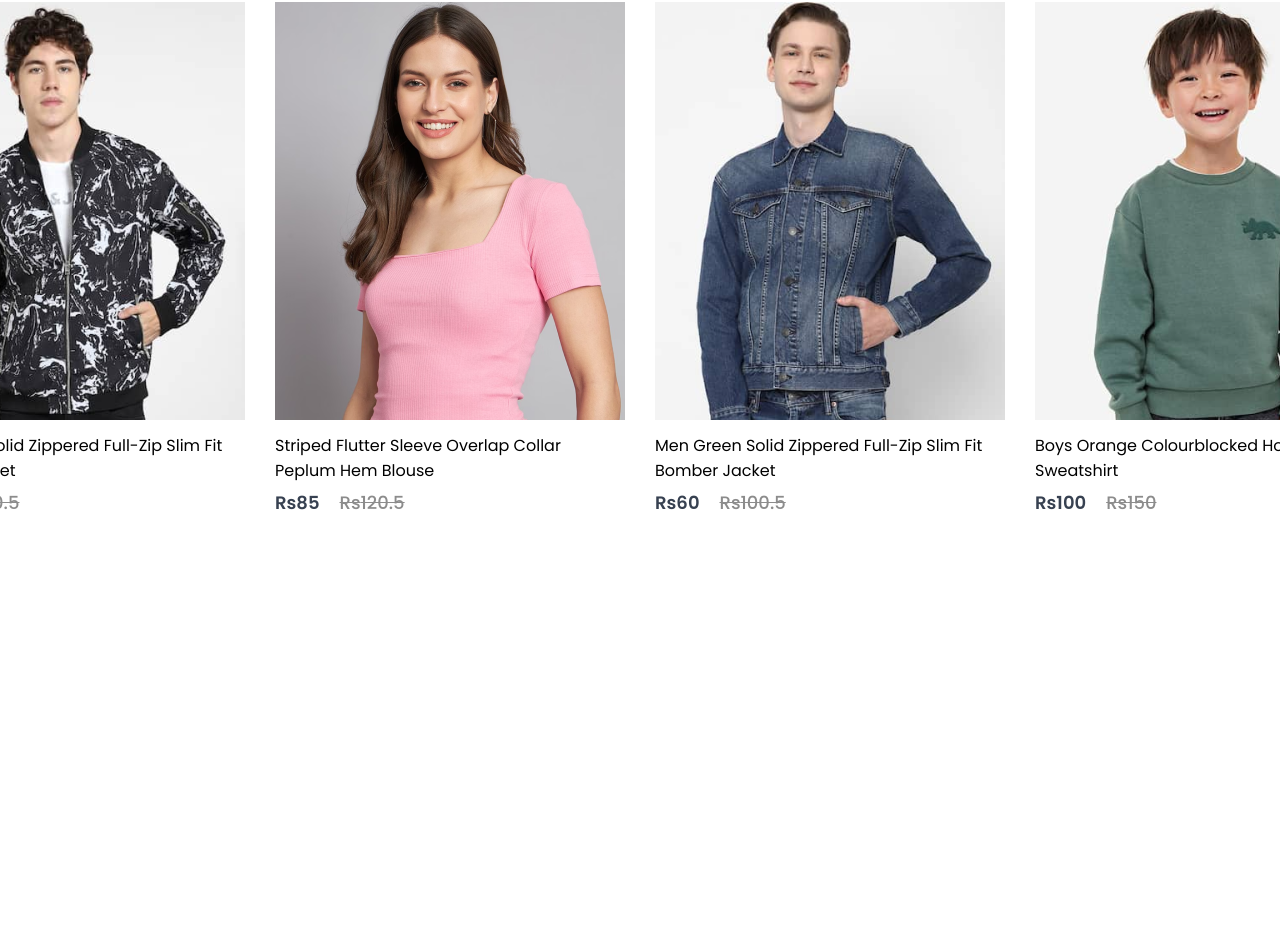
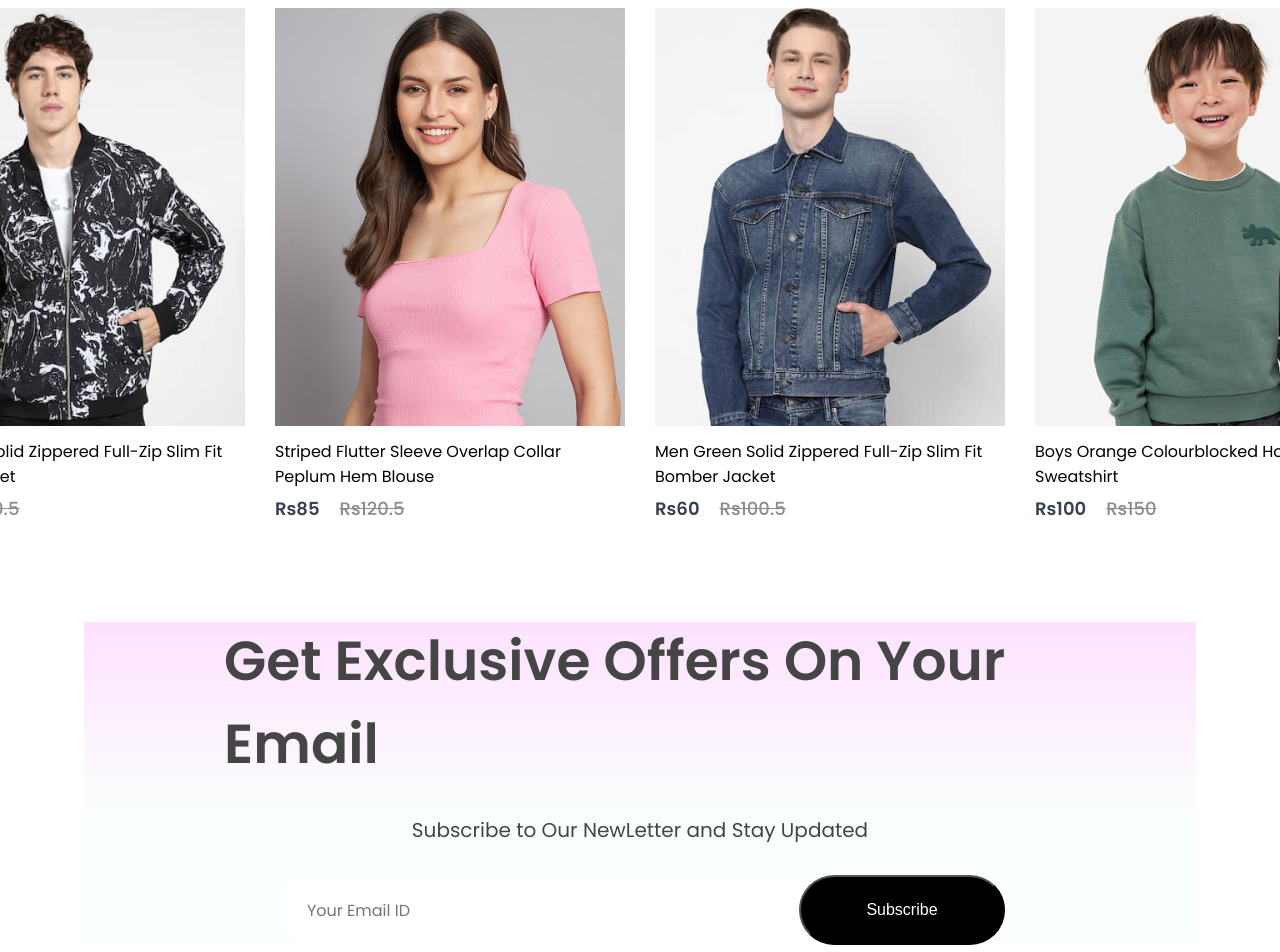
Before and after one commit to KevinShehan/e-commerce, a React (Create React App) app: page / in a window 1280 px wide. Shown: the part 2908-3860 px from the top of the page. Before the commit the page ends 3424 px from the top, so only its background shows below. Built offline with nearby package versions, Linux system fonts and the light colour scheme.

Commit message:
Footer component created

```diff
--- a/src/Components/NewCollections/NewCollections.css
+++ b/src/Components/NewCollections/NewCollections.css
@@ -3,7 +3,7 @@
     flex-direction: column;
     align-items: center;
     gap: 10px;
-    height: 90vh;
+   margin-bottom: 100px;
 }
 .new-collections h1{
     color: #171717;
--- a/src/Pages/Shops.jsx
+++ b/src/Pages/Shops.jsx
@@ -3,6 +3,7 @@ import Hero from '../Components/Hero/Hero';
 import Popular from '../Components/Popular/Popular'
 import Offers from '../Components/Offers/Offers';
 import NewCollections from '../Components/NewCollections/NewCollections';
+import NewsLetter from '../Components/NewsLetter/NewsLetter';
 
 const Shops = () => {
   return (
@@ -10,7 +11,8 @@ const Shops = () => {
       <Hero />
       <Popular />
       <Offers />
-      <NewCollections/>
+      <NewCollections />
+      <NewsLetter/>
     </div>
   )
 }
```
Also changed, not shown: src/Components/Footer/Footer.jsx (added, +11 -0 lines), src/Components/Footer/Footer.css (added).
